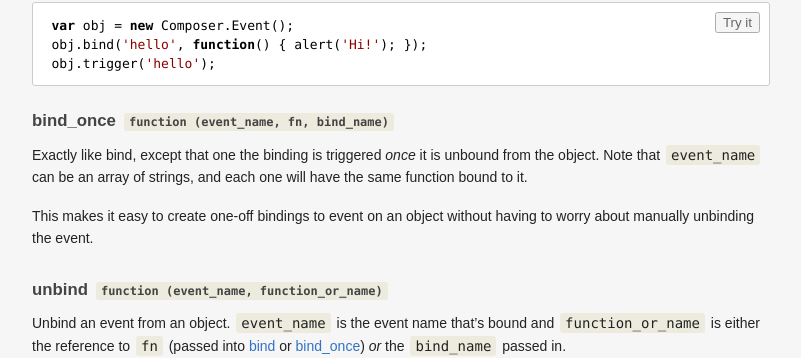
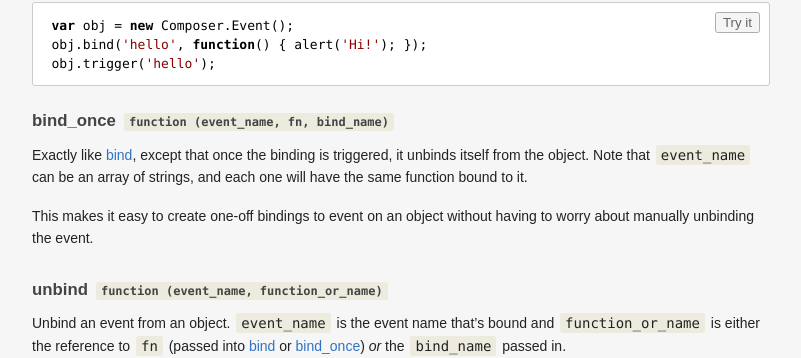
Before and after one commit to lyonbros/composer.js, a Jekyll site: the page built from docs/event.md, in a window 1280 px wide and 900 px high, scrolled down 1334 px. Shown: the part 113-471 px from the top of the window, without its empty margins (382-1183 px from the left). Built offline with Jekyll 4.4.1, drawn with Linux system fonts in a browser that asks for light colours.

Commit message:
event wording fix

```diff
--- a/docs/event.md
+++ b/docs/event.md
@@ -92,9 +92,9 @@ obj.trigger('hello');
 
 ### bind_once :: function(event_name, fn, bind_name)
 
-Exactly like bind, except that one the binding is triggered *once* it is unbound
-from the object. Note that `event_name` can be an array of strings, and each one
-will have the same function bound to it.
+Exactly like [bind](#bind), except that once the binding is triggered, it
+unbinds itself from the object. Note that `event_name` can be an array of
+strings, and each one will have the same function bound to it.
 
 This makes it easy to create one-off bindings to event on an object without
 having to worry about manually unbinding the event.
```
